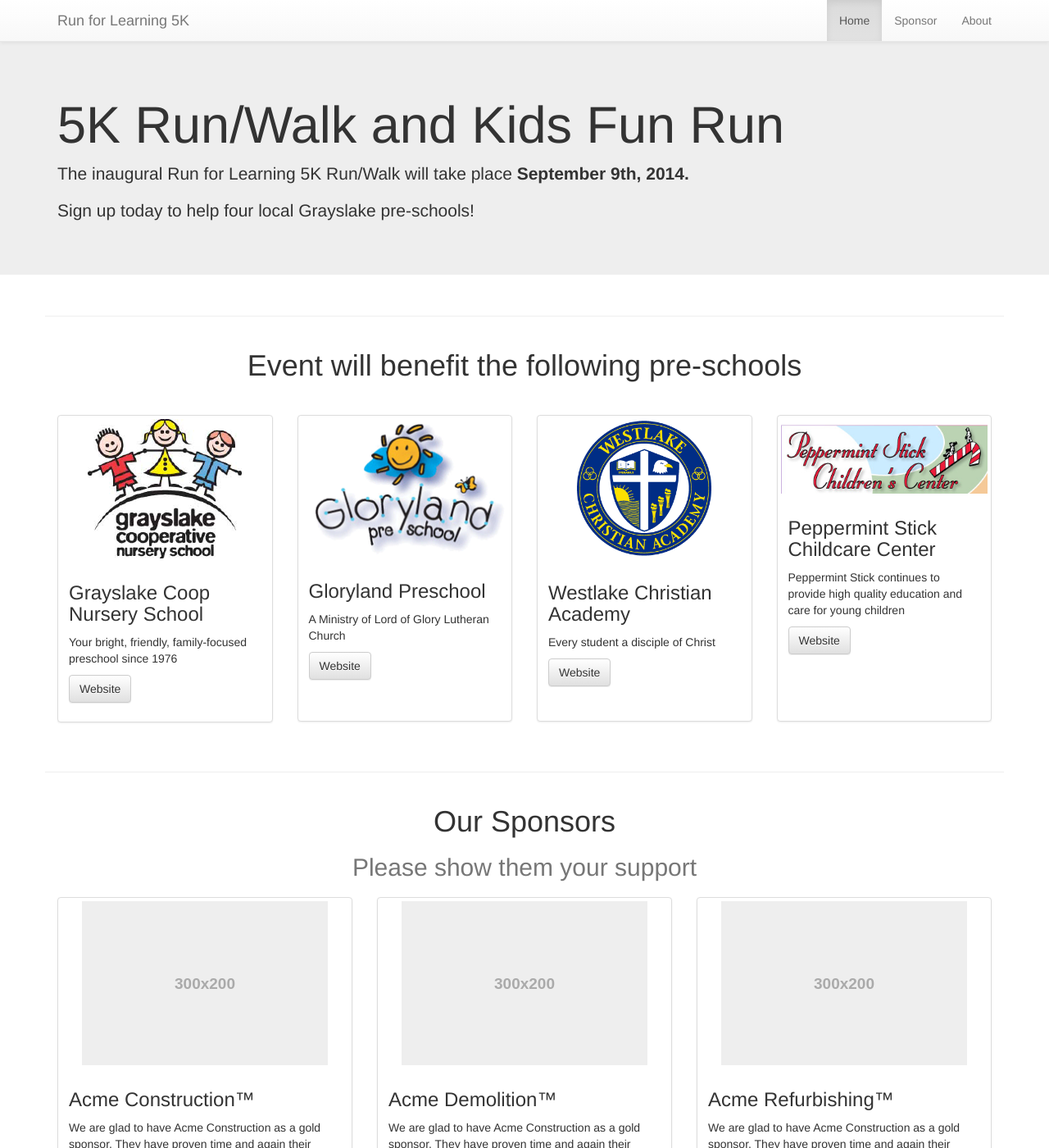
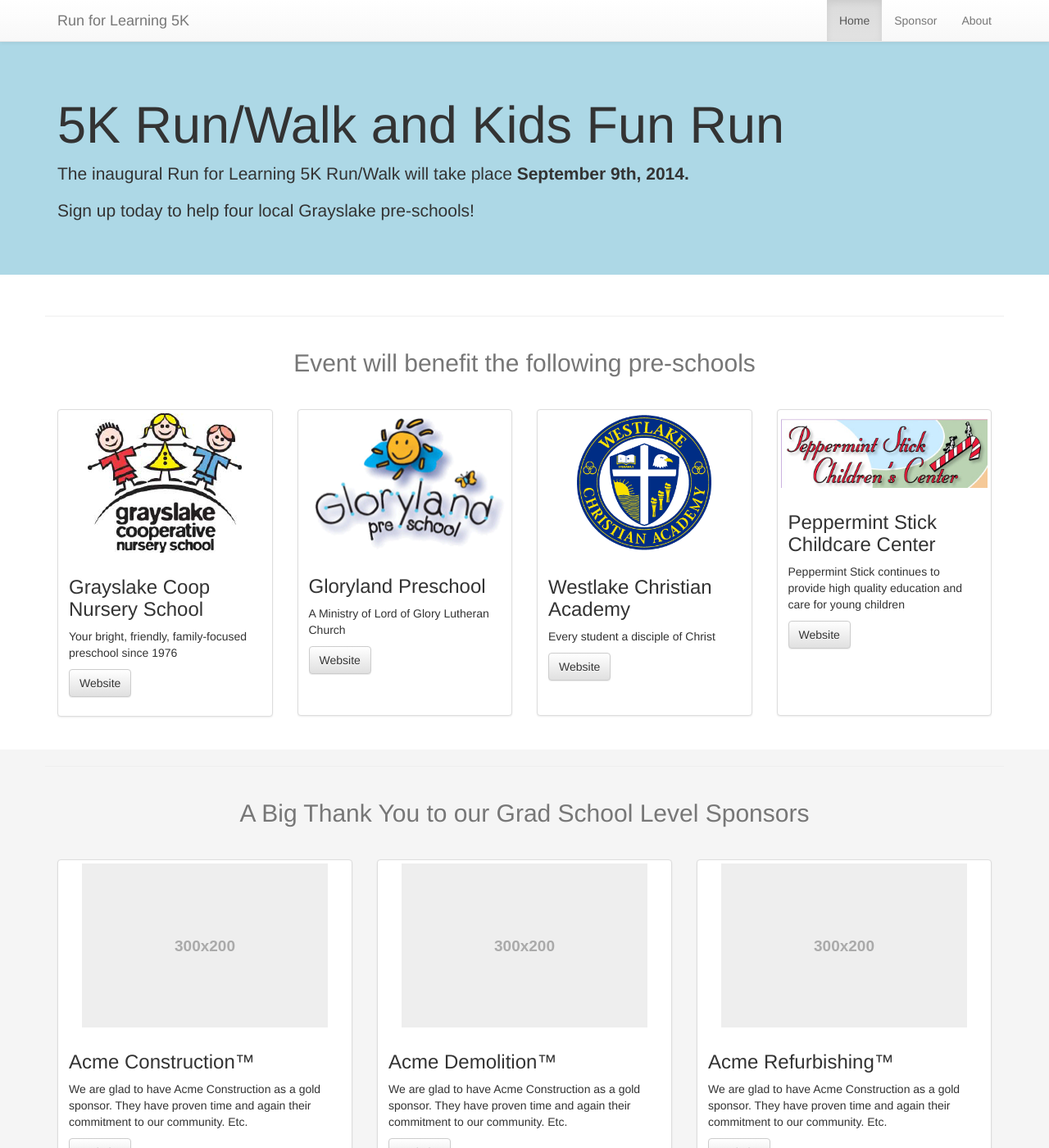
Before and after one commit to runforlearning/runforlearning.github.io, a Jekyll site: the page built from index.html, in a window 1280 px wide and 1400 px high. Shown: the whole window at 82% size. Built offline with Jekyll 4.4.1, drawn with Linux system fonts in a browser that asks for light colours; nearby versions of some CDN libraries.

```diff
--- a/_includes/preschools.html
+++ b/_includes/preschools.html
@@ -4,7 +4,7 @@
       <hr/>
 
       <div class="col-md-12 text-center">
-        <h1>Event will benefit the following pre-schools</h1>
+        <h2 class="text-muted">Event will benefit the following pre-schools</h2>
       </div>
 
       <div class="col-sm-6 col-md-3">
--- a/_includes/sponsors.html
+++ b/_includes/sponsors.html
@@ -4,8 +4,7 @@
       <hr/>
 
       <div class="col-md-12 text-center">
-        <h1>Our Sponsors</h1>
-        <h2 class="text-muted">Please show them your support</h2>
+        <h2 class="text-muted">A Big Thank You to our Grad School Level Sponsors</h2>
       </div>
 
       <div class="col-sm-6 col-md-4">
--- a/sass/main.css
+++ b/sass/main.css
@@ -38,14 +38,20 @@ footer > .container {
   /*background-size: cover;*/
   /*background-repeat: no-repeat;*/
   /*color: white;*/
-  /*text-shadow: black 0.3em 0.3em 0.3em;*/ }
+  /*text-shadow: black 0.3em 0.3em 0.3em;*/
+  background-color: lightblue; }
 
 section {
   margin-bottom: 20px; }
 
-#preschools h1 {
+#preschools h2 {
   margin-bottom: 40px; }
 #preschools img.logo {
   max-height: 170px; }
 #preschools .thumbnail {
   min-height: 374px; }
+
+#sponsors {
+  background-color: #f5f5f5; }
+  #sponsors h2 {
+    margin-bottom: 40px; }
```
Also changed, not shown: sass/_home.scss (+7 -1 lines).
